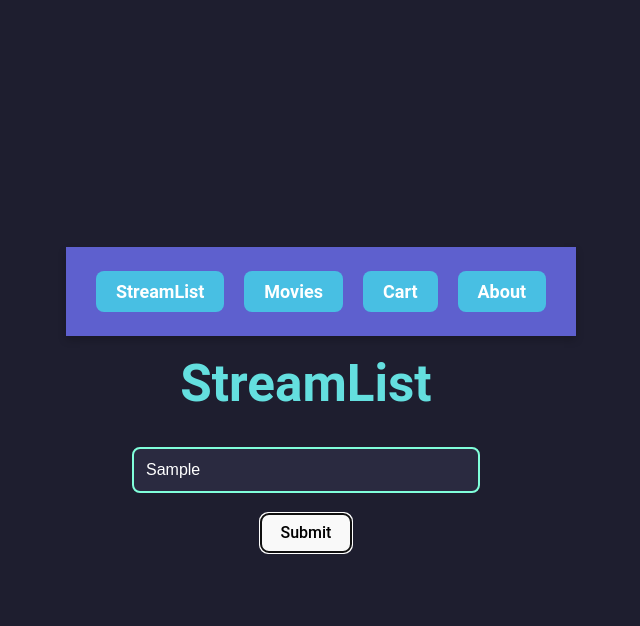
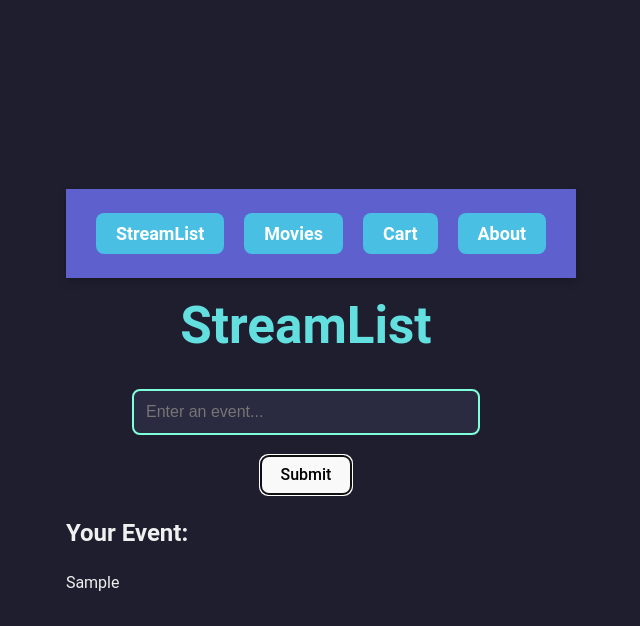
Before and after one commit to Timo-Omit/StreamList2, a React (Vite) app: page / in a window 1280 px wide. Both pictures are taken after typing "Sample" into the empty fields and a click on the button "Submit". Shown: the top 626 px of the page, without its empty margins (334-974 px from the left). Built offline with nearby package versions, Linux system fonts and the light colour scheme.

Commit message:
Assignment 2 Changes

```diff
--- a/src/components/About.jsx
+++ b/src/components/About.jsx
@@ -1,6 +1,14 @@
-  // About.jsx
-  function About() {
-    return <h1>About Page (Coming in Week 5)</h1>;
-  }
+// src/components/About.js
 
-  export default About;
+import React from 'react';
+
+const About = () => {
+  return (
+    <div>
+      <h1>About Page</h1>
+      <p>This page will be built in Week 5.</p>
+    </div>
+  );
+};
+
+export default About;
--- a/src/components/Cart.jsx
+++ b/src/components/Cart.jsx
@@ -1,6 +1,14 @@
-// Cart.jsx
-function Cart() {
-    return <h1>Cart Page (Coming in Week 4)</h1>;
-  }
+// src/components/Cart.js
 
-  export default Cart;
+import React from 'react';
+
+const Cart = () => {
+  return (
+    <div>
+      <h1>Cart Page</h1>
+      <p>This page will be built in Week 4.</p>
+    </div>
+  );
+};
+
+export default Cart;
--- a/src/components/Movies.jsx
+++ b/src/components/Movies.jsx
@@ -1,6 +1,14 @@
-// Movies.jsx
-function Movies() {
-    return <h1>Movies Page (Coming in Week 4)</h1>;
-  }
+// src/components/Movies.js
 
-  export default Movies;
+import React from 'react';
+
+const Movies = () => {
+  return (
+    <div>
+      <h1>Movies Page</h1>
+      <p>This page will be built in Week 4.</p>
+    </div>
+  );
+};
+
+export default Movies;
--- a/src/components/StreamList.jsx
+++ b/src/components/StreamList.jsx
@@ -1,27 +1,45 @@
-import { useState } from "react";
+// src/components/StreamList.js
 
-function StreamList() {
-  const [input, setInput] = useState("");
+import React, { useState } from 'react';
+
+const StreamList = () => {
+  const [inputValue, setInputValue] = useState('');
+  const [submittedValue, setSubmittedValue] = useState(null);
+
+  const handleInputChange = (e) => {
+    setInputValue(e.target.value);
+  };
 
   const handleSubmit = (e) => {
     e.preventDefault();
-    console.log(input);
+    if (inputValue.trim() === '') {
+      alert('Please enter an event.');
+      return;
+    }
+    setSubmittedValue(inputValue);  // Display the submitted input
+    setInputValue('');  // Clear the input field after submission
   };
 
   return (
-    <div>
+    <div className="streamlist-container">
       <h1>StreamList</h1>
       <form onSubmit={handleSubmit}>
         <input
           type="text"
-          value={input}
-          onChange={(e) => setInput(e.target.value)}
-          placeholder="Enter stream name"
+          placeholder="Enter an event..."
+          value={inputValue}
+          onChange={handleInputChange}
         />
         <button type="submit">Submit</button>
       </form>
+      {submittedValue && (
+        <div className="submitted-output">
+          <h2>Your Event:</h2>
+          <p>{submittedValue}</p>
+        </div>
+      )}
     </div>
   );
-}
+};
 
 export default StreamList;
```
